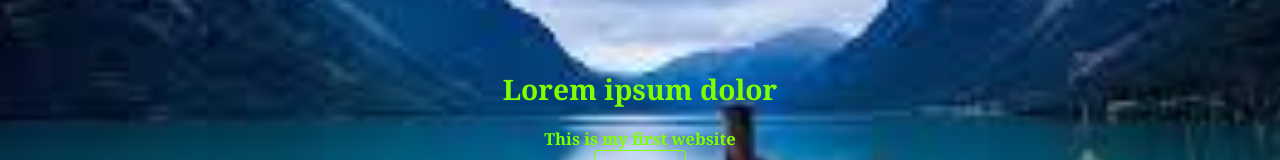
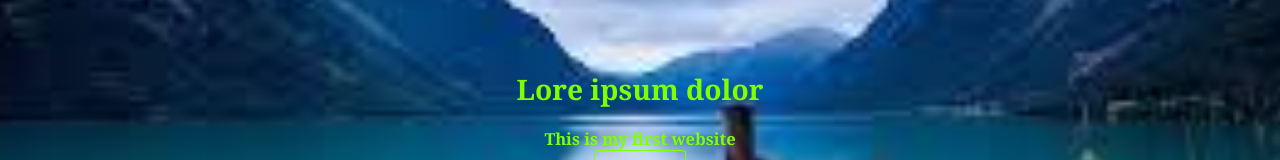
Before and after one commit to akhlaq7860/akhlaq7860.github.io, a plain HTML site: page index.html in a window 1280 px wide. Shown: the part 324-484 px from the top of the page. Drawn offline with Linux system fonts and the light colour scheme; no server answers; a web font is replaced by a local one.

Commit message:
Update index.html

```diff
--- a/index.html
+++ b/index.html
@@ -22,7 +22,7 @@
      <main>
         <div id="title_top">
             <div id="top">
-                <h1>Lorem ipsum dolor</h1>
+                <h1>Lore ipsum dolor</h1>
                 <h3 >This is my first website</h3>
                 <a href="" class="title_top">Sign up</a>
             </div>
```
